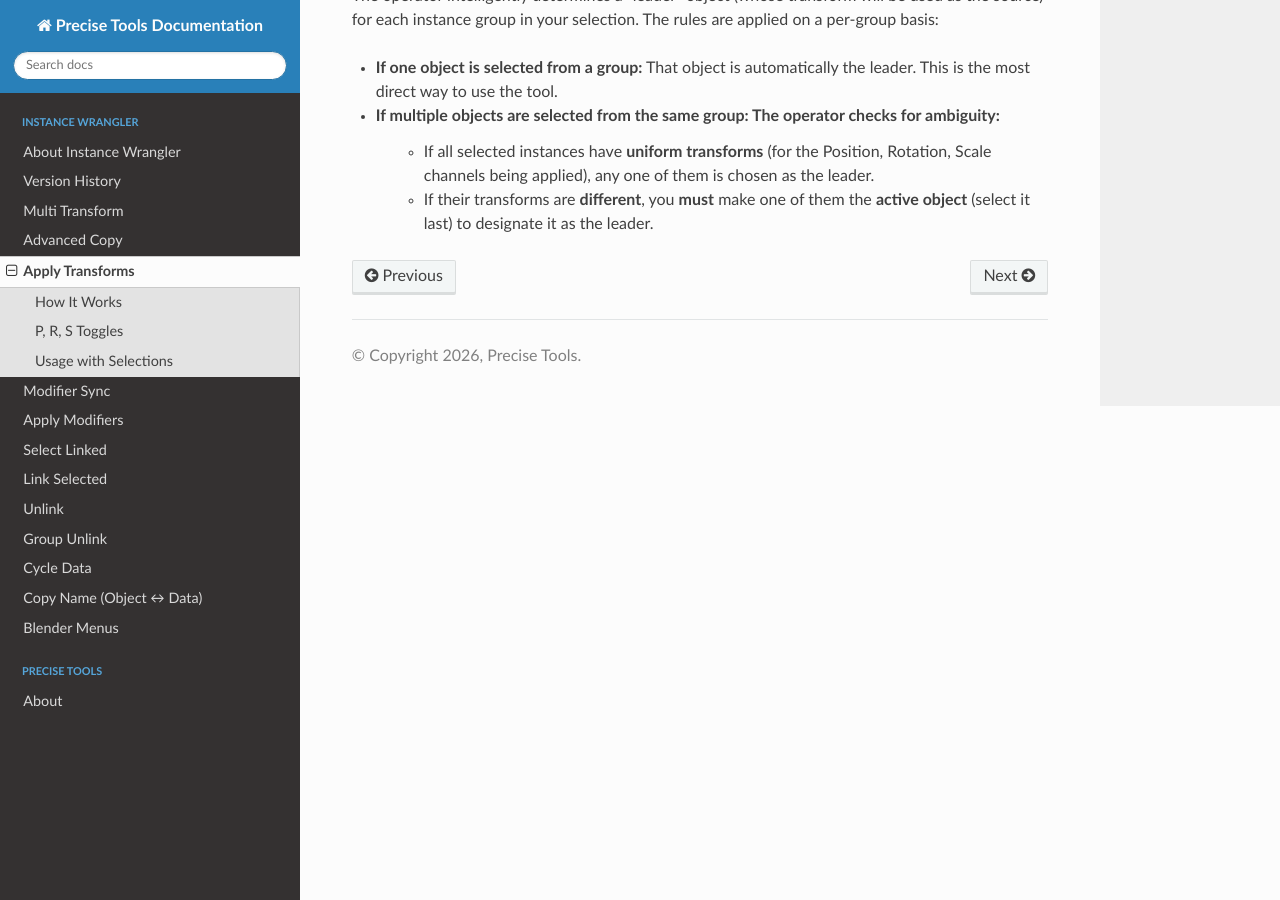
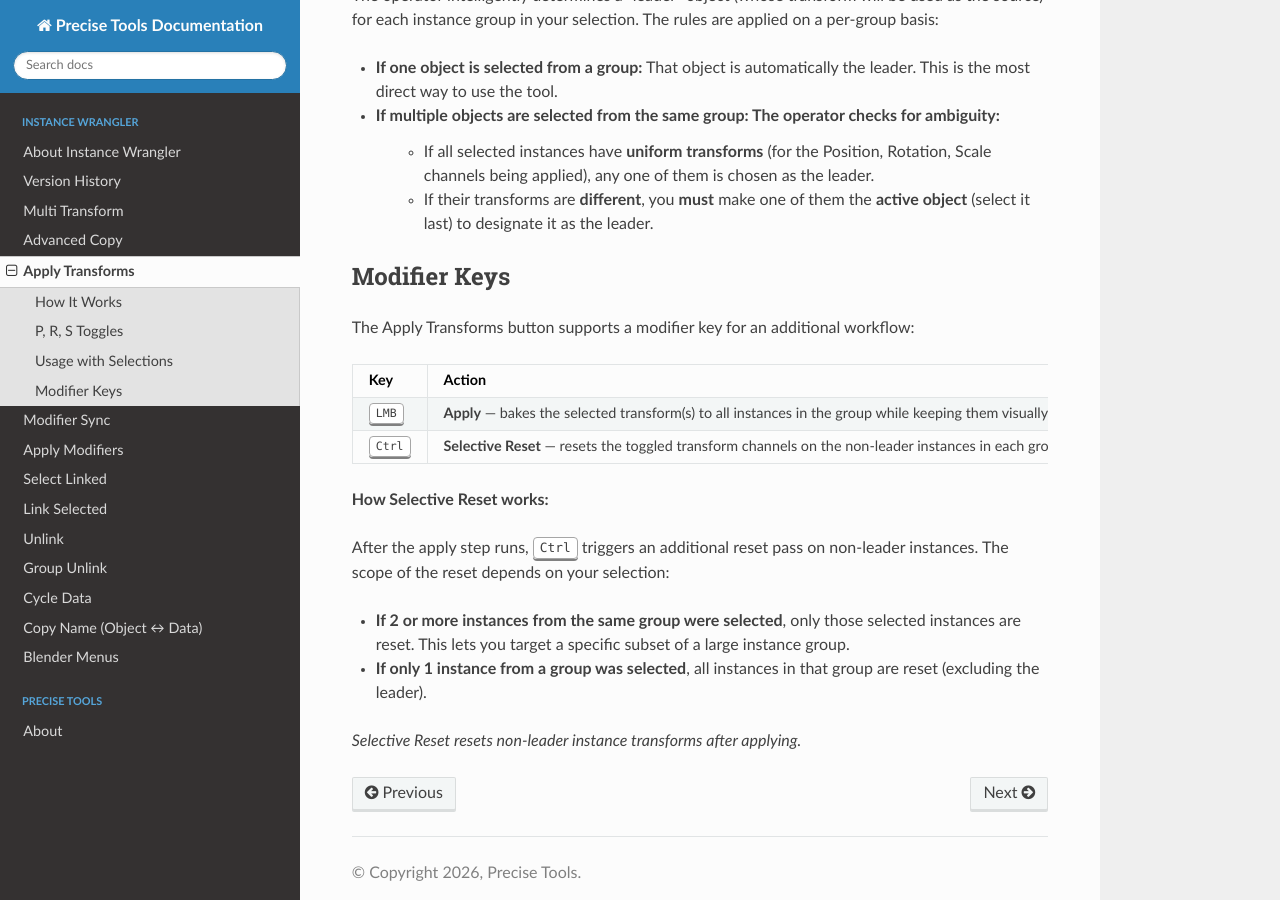
Before and after one commit to jb1981dev/Precise-Docs, a Sphinx documentation site: the page built from docs/source/instwrangler/applytransforms.rst, in a window 1280 px wide and 900 px high, scrolled down 1719 px. Built offline with Sphinx 7.4.7 and the Read the Docs theme 3.1.0, drawn with Linux system fonts in a browser that asks for light colours.

Commit message:
Update Apply Transforms documentation: clarify CTRL modifier behavior and add Modifier Keys section

```diff
--- a/docs/source/instwrangler/applytransforms.rst
+++ b/docs/source/instwrangler/applytransforms.rst
@@ -37,3 +37,31 @@ The operator intelligently determines a "leader" object (whose transform will be
 * **If multiple objects are selected from the same group:** The operator checks for ambiguity:
     * If all selected instances have **uniform transforms** (for the Position, Rotation, Scale channels being applied), any one of them is chosen as the leader.
     * If their transforms are **different**, you **must** make one of them the **active object** (select it last) to designate it as the leader.
+
+Modifier Keys
+-------------
+The Apply Transforms button supports a modifier key for an additional workflow:
+
+.. list-table::
+   :header-rows: 1
+   :widths: 15 85
+
+   * - Key
+     - Action
+   * - :kbd:`LMB`
+     - **Apply** — bakes the selected transform(s) to all instances in the group while keeping them visually in place.
+   * - :kbd:`Ctrl`
+     - **Selective Reset** — resets the toggled transform channels on the non-leader instances in each group to their default values (Position → 0, Rotation → 0°, Scale → 1).
+
+**How Selective Reset works:**
+
+After the apply step runs, :kbd:`Ctrl` triggers an additional reset pass on non-leader instances. The scope of the reset depends on your selection:
+
+* **If 2 or more instances from the same group were selected**, only those selected instances are reset. This lets you target a specific subset of a large instance group.
+* **If only 1 instance from a group was selected**, all instances in that group are reset (excluding the leader).
+
+..
+    .. figure:: images/apply_transform_ctrl.gif
+        :align: center
+
+*Selective Reset resets non-leader instance transforms after applying.*
```
Also changed, not shown: .github/iw-doc-status.md.
